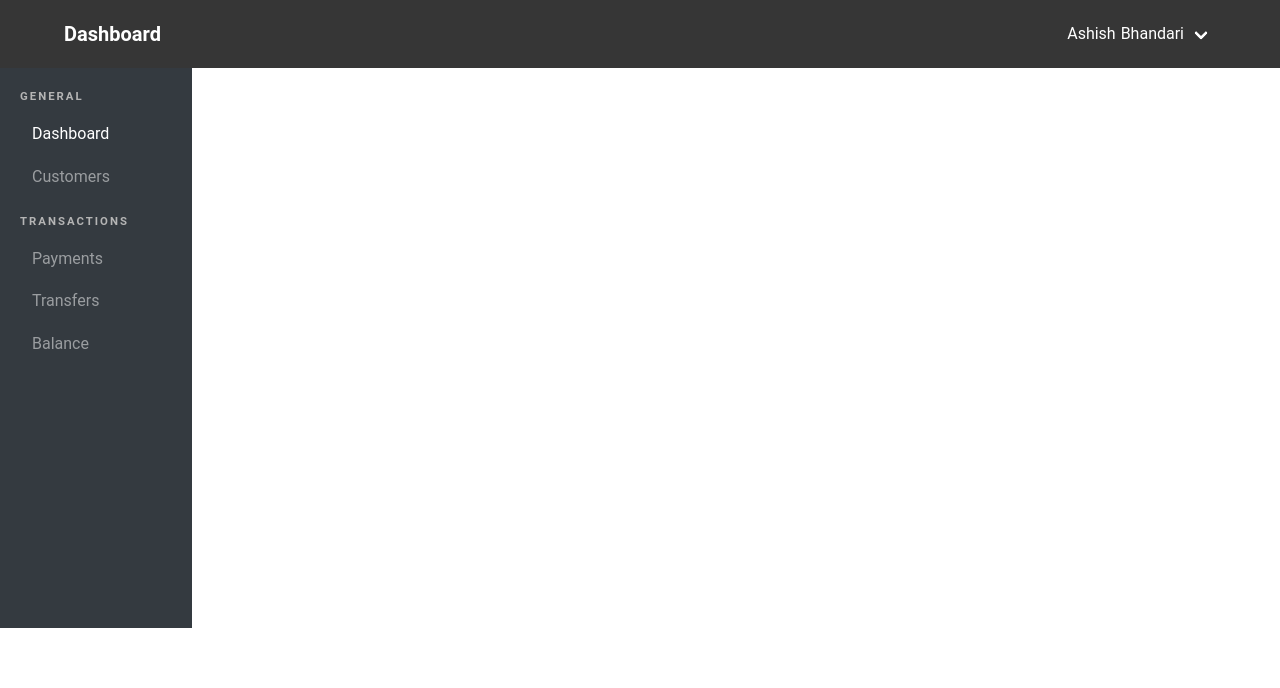
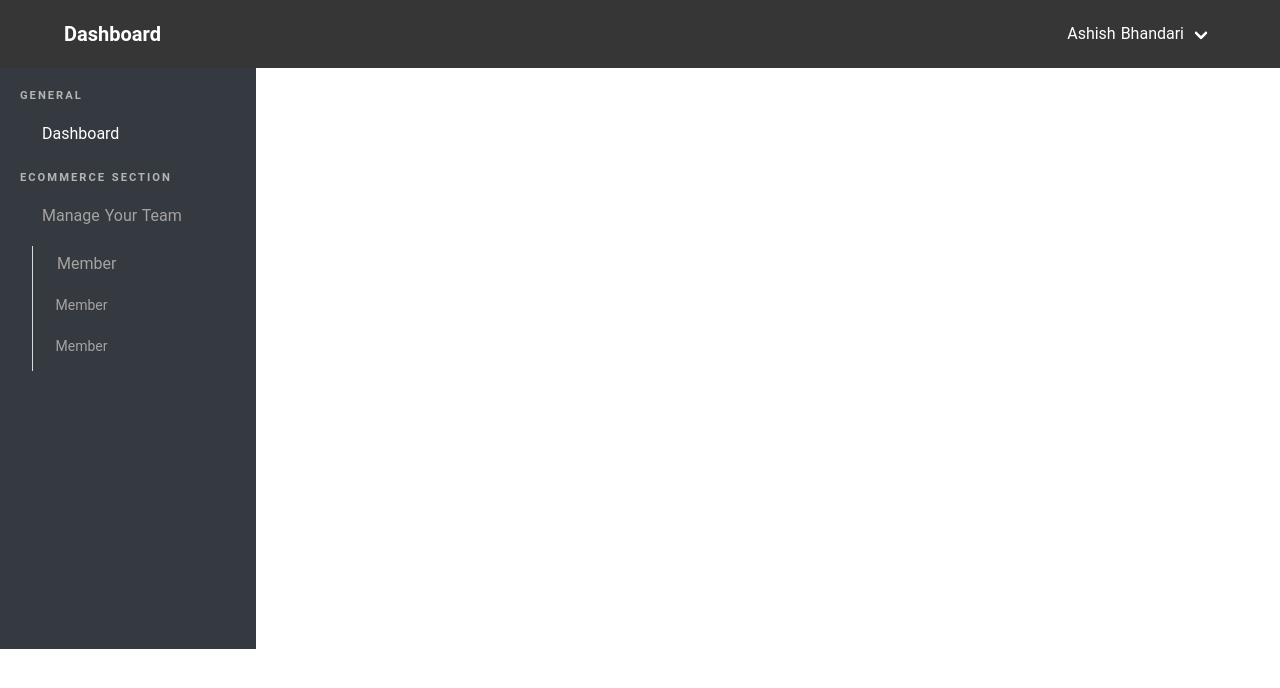
Before and after one commit to ashish336b/summerProject, a Nuxt app in the folder client/: page / in a window 1280 px wide. Shown: the top 688 px of the page. Built offline with nearby package versions, Linux system fonts and the light colour scheme.

Commit message:
diffrent viewport css

```diff
--- a/client/assets/stylesheet/main.scss
+++ b/client/assets/stylesheet/main.scss
@@ -11,17 +11,23 @@ nav .container {
   max-width: 95%;
 }
 
-.navbar-brand > a.navbar-item:hover {
+nav .navbar-brand > a.navbar-item:hover {
   background-color: transparent !important;
   color: white;
 }
 
-nav .navbar-item > .is-size-4 {
-  font-size: 1.25rem !important;
+nav .navbar-item > .title {
+  font-size: 1.25rem;
+}
+
+.sidebar .list svg {
+  padding: 0;
+  margin: 0;
+  font-size: 20px;
 }
 
 .sidebar {
-  width: 15%;
+  width: 20%;
   padding: 20px;
   background-color: #343a40;
 }
@@ -31,22 +37,90 @@ nav .navbar-item > .is-size-4 {
   background-color: transparent;
 }
 
-.sidebar .is-active {
-  background-color: transparent !important;
-  color: white !important;
-}
-
-.sidebar p,
-.sidebar a {
-  color: rgba(255, 255, 255, 0.5);
+.sidebar .active {
+  background-color: transparent;
+  color: white;
 }
 
 .sidebar ul li {
   padding-bottom: 0.4rem;
 }
 
+.sidebar ul li > a,
+.sidebar ul li > .custom-list-container {
+  color: #a6a2a2;
+}
+
 .sidebar .menu-label {
-  font-size: 0.71rem;
+  font-size: 0.7rem;
   letter-spacing: 2px;
   color: hsl(0, 0%, 71%);
 }
+.list {
+  display: flex;
+  align-items: center;
+  width: 100%;
+  margin-left: auto;
+  margin-right: auto;
+}
+.list span:nth-child(2) {
+  padding-left: 10px;
+  padding-right: 3px;
+}
+
+@media only screen and (max-width: 480px) {
+  .sidebar {
+    width: 30%;
+    padding-left: 10px;
+    padding-right: 20px;
+  }
+
+  .sidebar .list span:nth-child(2) {
+    display: none;
+  }
+
+  .sidebar .list svg {
+    width: 100%;
+  }
+
+  .sidebar .menu-label {
+    font-size: 0.5rem;
+    letter-spacing: 1px;
+    text-align: center;
+    color: hsl(0, 0%, 71%);
+  }
+}
+
+@media only screen and (max-width: 768px) {
+  .list span:nth-child(2) {
+    display: none;
+  }
+
+  .list svg {
+    width: 100%;
+  }
+
+  .sidebar .menu-label {
+    font-size: 0.5rem;
+    letter-spacing: 1px;
+    text-align: center;
+    color: hsl(0, 0%, 71%);
+  }
+}
+
+@media only screen and (max-width: 1024px) and (min-width: 768px) {
+  .list {
+    display: block;
+  }
+  .list svg {
+    width: 100%;
+    margin-left: auto;
+    margin-right: auto;
+  }
+  .sidebar .menu-label {
+    font-size: 0.5rem;
+    letter-spacing: 1px;
+    text-align: center;
+    color: hsl(0, 0%, 71%);
+  }
+}
--- a/client/components/sideNav.vue
+++ b/client/components/sideNav.vue
@@ -4,24 +4,36 @@
       <p class="menu-label has-text-weight-bold">General</p>
       <ul class="menu-list">
         <li>
-          <a class="is-active">
-            <span class="iconify" data-icon="ic:twotone-dashboard" data-inline="false"></span> Dashboard
+          <a class="active">
+            <div class="list">
+              <span class="iconify" data-icon="ic:twotone-dashboard" data-inline="false"></span>
+              <span>Dashboard</span>
+            </div>
           </a>
         </li>
-        <li>
-          <a>Customers</a>
-        </li>
       </ul>
-      <p class="menu-label has-text-weight-bold">Transactions</p>
+      <p class="menu-label has-text-weight-bold">Ecommerce Section</p>
       <ul class="menu-list">
         <li>
-          <a>Payments</a>
-        </li>
-        <li>
-          <a>Transfers</a>
-        </li>
-        <li>
-          <a>Balance</a>
+          <a class="custom-list-container">
+            <div class="list">
+              <span class="iconify" data-icon="ic:twotone-dashboard" data-inline="false"></span>
+              <span>Manage Your Team</span>
+              <!-- <span class="iconify" data-icon="dashicons:arrow-down-alt2" data-inline="false"></span> -->
+              <span class="iconify" data-icon="dashicons:arrow-right" data-inline="false"></span>
+            </div>
+          </a>
+          <ul>
+            <li>
+              <a href="#">Member</a>
+            </li>
+            <li>
+              <a href="#" class="dropdown-item">Member</a>
+            </li>
+            <li>
+              <a href="#" class="dropdown-item">Member</a>
+            </li>
+          </ul>
         </li>
       </ul>
       <br />
--- a/client/components/topNavbar.vue
+++ b/client/components/topNavbar.vue
@@ -3,8 +3,8 @@
     <nav class="navbar is-dark py-2" role="navigation" aria-label="main navigation">
       <div class="container">
         <div class="navbar-brand">
-          <a class="navbar-item c-title" href="index.html">
-            <div class="has-text-white has-text-weight-bold is-size-4">Dashboard</div>
+          <a class="navbar-item" href="#">
+            <div class="has-text-white has-text-weight-bold title">Dashboard</div>
           </a>
           <a
             role="button"
```
